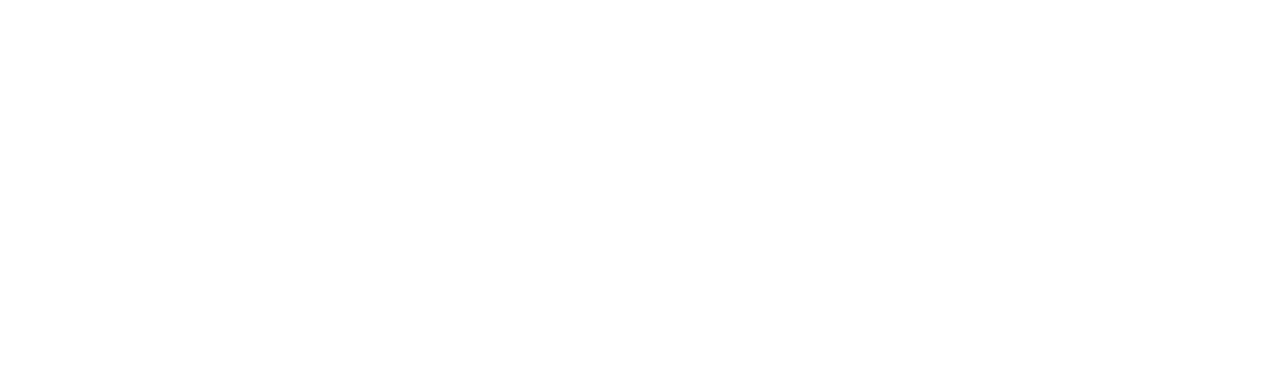
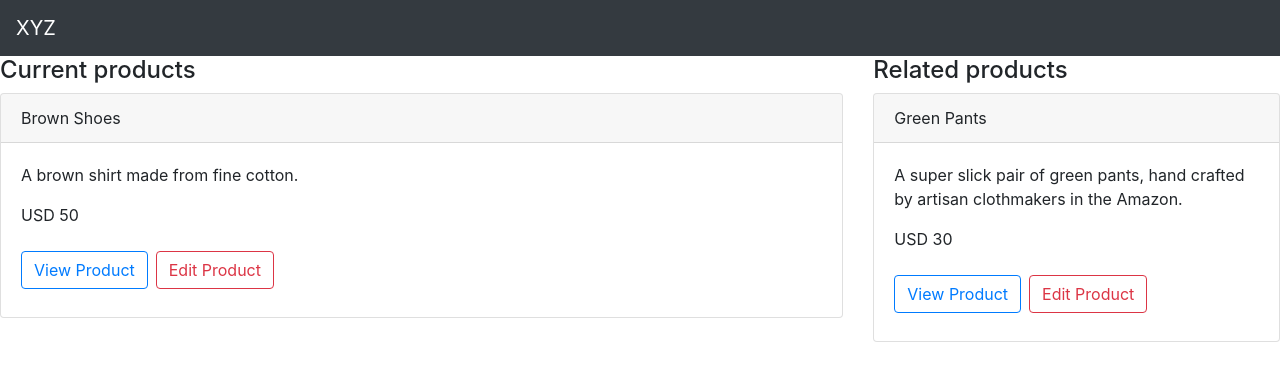
Before and after one commit to papermaker-developer-bne/xyz-frontend, a React (Create React App) app: page /product/1 in a window 1280 px wide. Shown: the top 380 px of the page. Built offline with nearby package versions, Linux system fonts and the light colour scheme.

Commit message:
Add product details page with related products, then put it in routes.

```diff
--- a/src/Routes.js
+++ b/src/Routes.js
@@ -1,12 +1,14 @@
 import React from "react";
 import { BrowserRouter, Switch, Route } from "react-router-dom";
 import { AllProducts } from "./product/AllProducts";
+import { SingleProduct } from "./product/SingleProduct";
 
 const Routes = () => {
   return (
     <BrowserRouter>
       <Switch>
         <Route path="/" exact component={AllProducts} />
+        <Route path="/product/:productId" exact component={SingleProduct} />
       </Switch>
     </BrowserRouter>
   );
--- a/src/module/Card.js
+++ b/src/module/Card.js
@@ -11,7 +11,7 @@
           <p>
             <span>{product.price.base}</span> {product.price.amount}
           </p>
-          <Link to="/">
+          <Link to={`/product/${product.id}`}>
             <button className="btn btn-outline-primary mt-2 mb-2 mr-2">
               View Product
             </button>
--- /dev/null
+++ b/src/product/SingleProduct.js
@@ -0,0 +1,36 @@
+import React from "react";
+import { Card } from "../module/Card";
+import data from "../data/products.json";
+import _ from "lodash";
+
+export const SingleProduct = props => {
+  const productId = props.match.params.productId;
+  let currentProduct = _.find(data, ["id", parseInt(productId)]);
+  let relatedProducts = data.filter(product =>
+    currentProduct.relatedProducts.includes(product.id)
+  );
+  console.log(relatedProducts);
+
+  return (
+    <div>
+      <nav className="navbar navbar-dark  bg-dark">
+        <a className="navbar-brand" href="/">
+          XYZ
+        </a>
+      </nav>
+      <div className="row">
+        <div className="col-8">
+          <h4>Current products</h4>
+          <Card product={currentProduct} />
+        </div>
+
+        <div className="col-4">
+          <h4>Related products</h4>
+          {relatedProducts.map((p, i) => (
+            <Card key={i} product={p} />
+          ))}
+        </div>
+      </div>
+    </div>
+  );
+};
```
